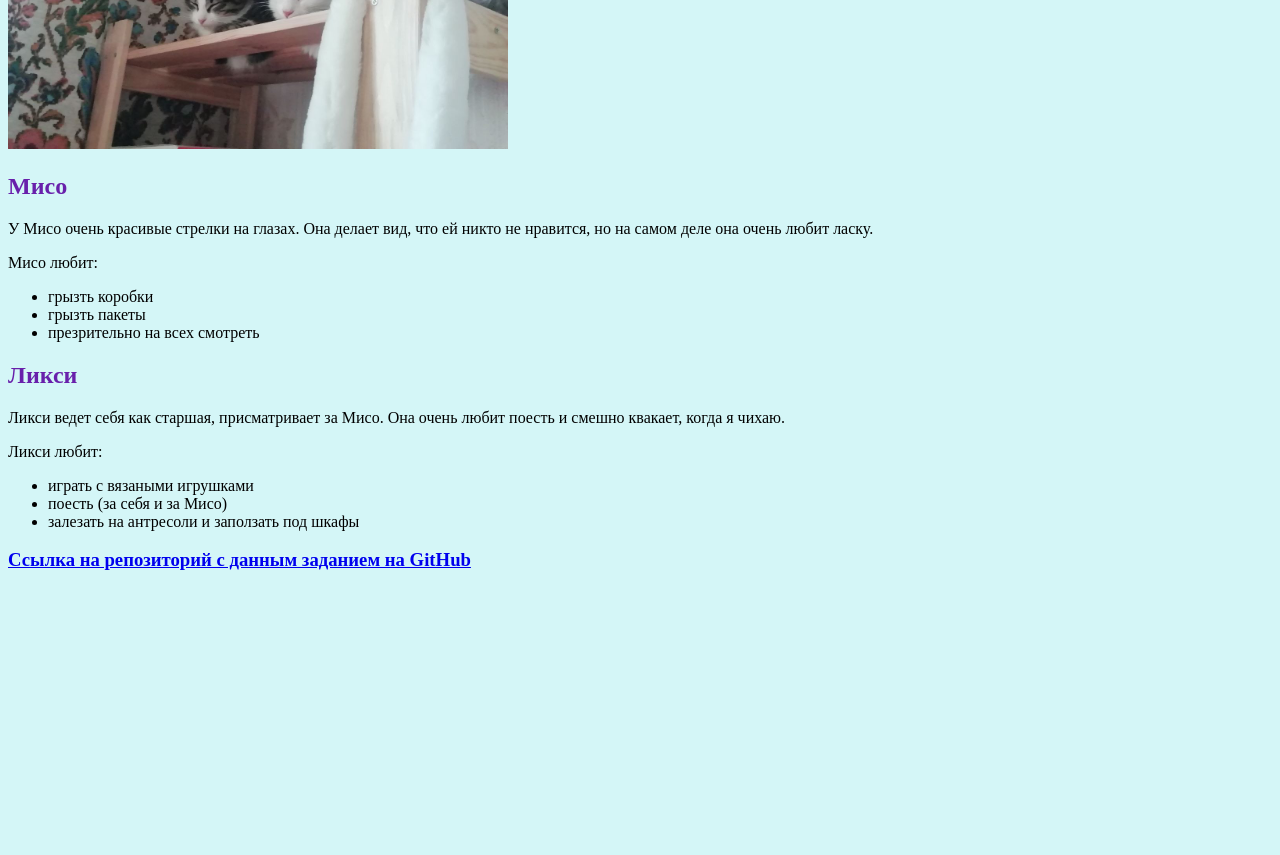
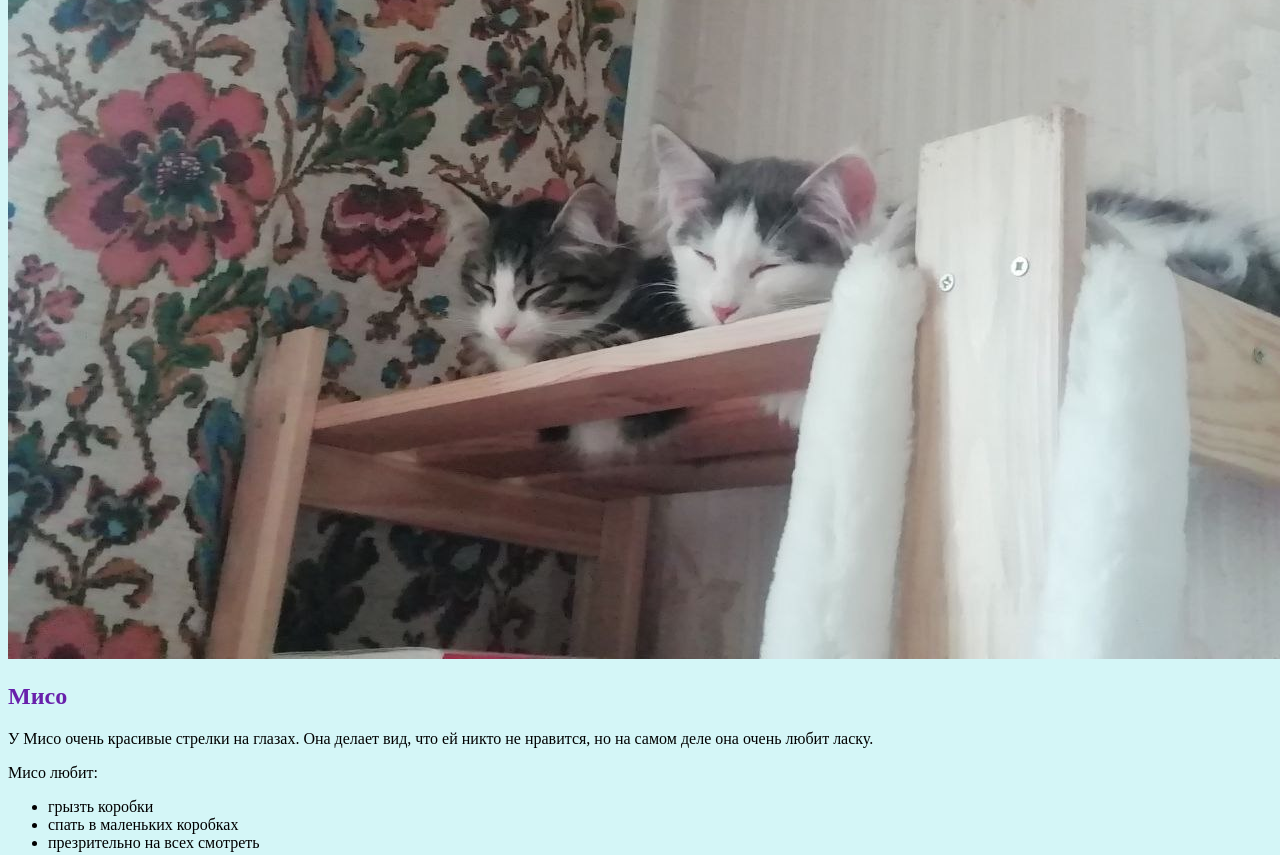
Before and after one commit to re91na/html_css_seminar, a plain HTML site: page index.html in a window 1280 px wide. Shown: the part 923-1778 px from the top of the page. Before the commit the page ends 1513 px from the top, so only its background shows below. Drawn offline with Linux system fonts and the light colour scheme.

Commit message:
main page final version

```diff
--- a/index.html
+++ b/index.html
@@ -19,16 +19,16 @@
     </h3>
     <p>Это не мои малышки, а просто котик из интернета</p><img
         src="https://www.humanesociety.org/sites/default/files/styles/1240x698/public/2022-07/kitten-playing-575035.jpg?h=b1b36da8&itok=ySAJgYQ2"
-        title="Это не мои малышки, а просто котик из интернета" width="500">
+        title="Это не мои малышки, а просто котик из интернета">
     <p>А сейчас покажу малышек. Слева Ликси, справа Мисо.</p>
-    <img src="img/малышки.jpg" title="А вот это уже мои малышки" width="500">
+    <img src="img/малышки.jpg" title="А вот это уже мои малышки">
     <h2>Мисо</h2>
     <p>У Мисо очень красивые стрелки на глазах. Она делает вид, что ей никто не нравится, но на самом деле она очень
         любит ласку.</p>
     <p>Мисо любит:</p>
     <ul>
         <li>грызть коробки</li>
-        <li>грызть пакеты</li>
+        <li>спать в маленьких коробках</li>
         <li>презрительно на всех смотреть</li>
     </ul>
     <h2>Ликси</h2>
```
